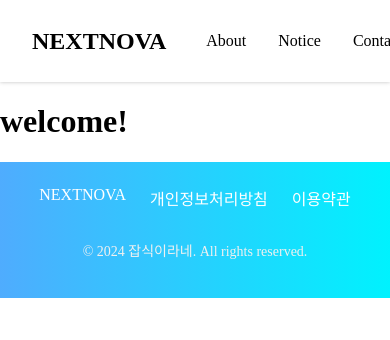
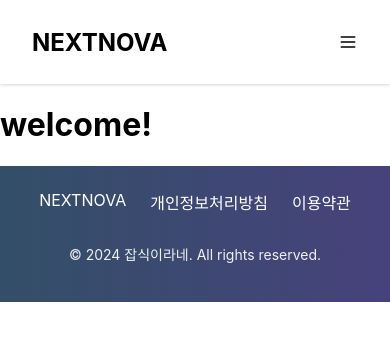
Before and after one commit to jobsicke7/nextnova, a Next.js app: page / in a window 390 px wide. Shown: the top 340 px of the page. Built offline with nearby package versions, Linux system fonts and the light colour scheme.

Commit message:
반응형형

```diff
--- a/src/components/gnb.tsx
+++ b/src/components/gnb.tsx
@@ -1,25 +1,40 @@
+'use client'
 // /app/components/GNB.tsx
 import React from "react";
 import styles from "../styles/gnb.module.css";
 import Link from "next/link";
-
+import Image from "next/image";
+const handleClick = () => {
+    console.log("menu clicked");
+};
 const GNB: React.FC = () => {
     return (
         <div className={styles.gnb}>
             <div className={styles.logo}>
                 <Link href="/">NEXTNOVA</Link>
             </div>
+
             <ul className={styles.menu}>
-                <li>
+                <li className={styles.link}>
                     <Link href="/">About</Link>
                 </li>
-                <li>
+                <li className={styles.link}>
                     <Link href="/notice">Notice</Link>
                 </li>
-                <li>
+                <li className={styles.link}>
                     <Link href="/contact">Contact</Link>
                 </li>
+
+                <Image
+                    src="/icons/menu.svg"
+                    alt="menu icon"
+                    className={styles.menuIcon}
+                    width={20}
+                    height={20}
+                    onClick={handleClick}
+                />
             </ul>
+
         </div>
     );
 };
--- a/src/styles/fnb.module.css
+++ b/src/styles/fnb.module.css
@@ -5,7 +5,7 @@
   align-items: center;
   justify-content: center;
   padding: 1.5rem;
-  background: linear-gradient(90deg, #4facfe, #00f2fe);
+  background: linear-gradient(90deg, #334f68, #47427c);
   color: white;
   text-align: center;
 }
--- a/src/styles/global.css
+++ b/src/styles/global.css
@@ -1,3 +1,13 @@
 body {
     margin: 0
 }
+
+
+@import url("https://cdn.jsdelivr.net/gh/orioncactus/pretendard@v1.3.9/dist/web/variable/pretendardvariable-dynamic-subset.min.css");
+
+body {
+    font-family: "Pretendard Variable", Pretendard, -apple-system,
+        BlinkMacSystemFont, system-ui, Roboto, "Helvetica Neue", "Segoe UI",
+        "Apple SD Gothic Neo", "Noto Sans KR", "Malgun Gothic", "Apple Color Emoji",
+        "Segoe UI Emoji", "Segoe UI Symbol", sans-serif;
+}
--- a/src/styles/gnb.module.css
+++ b/src/styles/gnb.module.css
@@ -33,3 +33,18 @@
 .menu li a:hover {
     color: #00bcd4;
 }
+
+.menuIcon {
+    display: none;
+}
+
+@media screen and (max-width: 500px) {
+    .link {
+        display: none;
+
+    }
+
+    .menuIcon {
+        display: flex;
+    }
+}
```
Also changed, not shown: src/styles/notfound.module.css (+20 -0 lines), public/icons/menu.svg (added).
